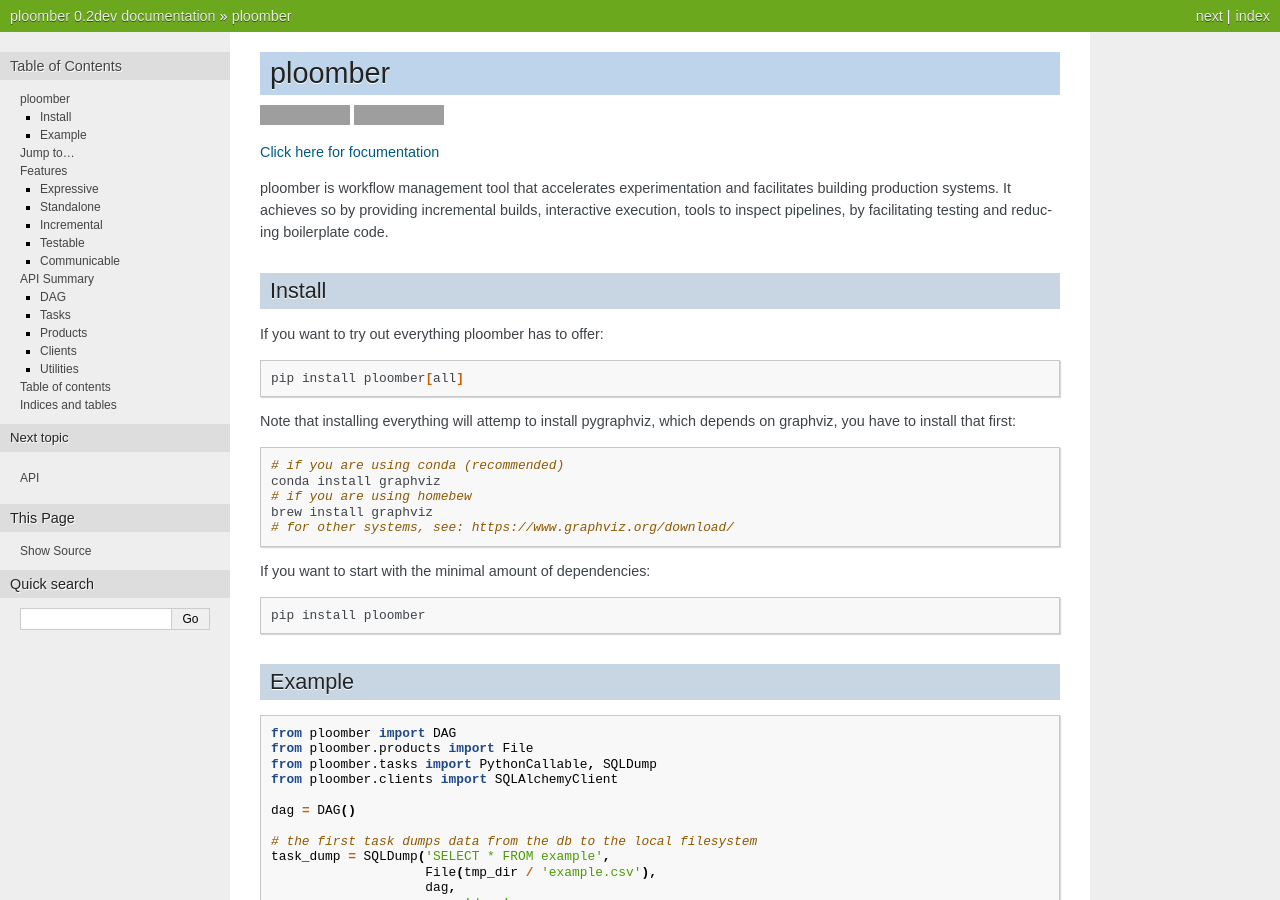
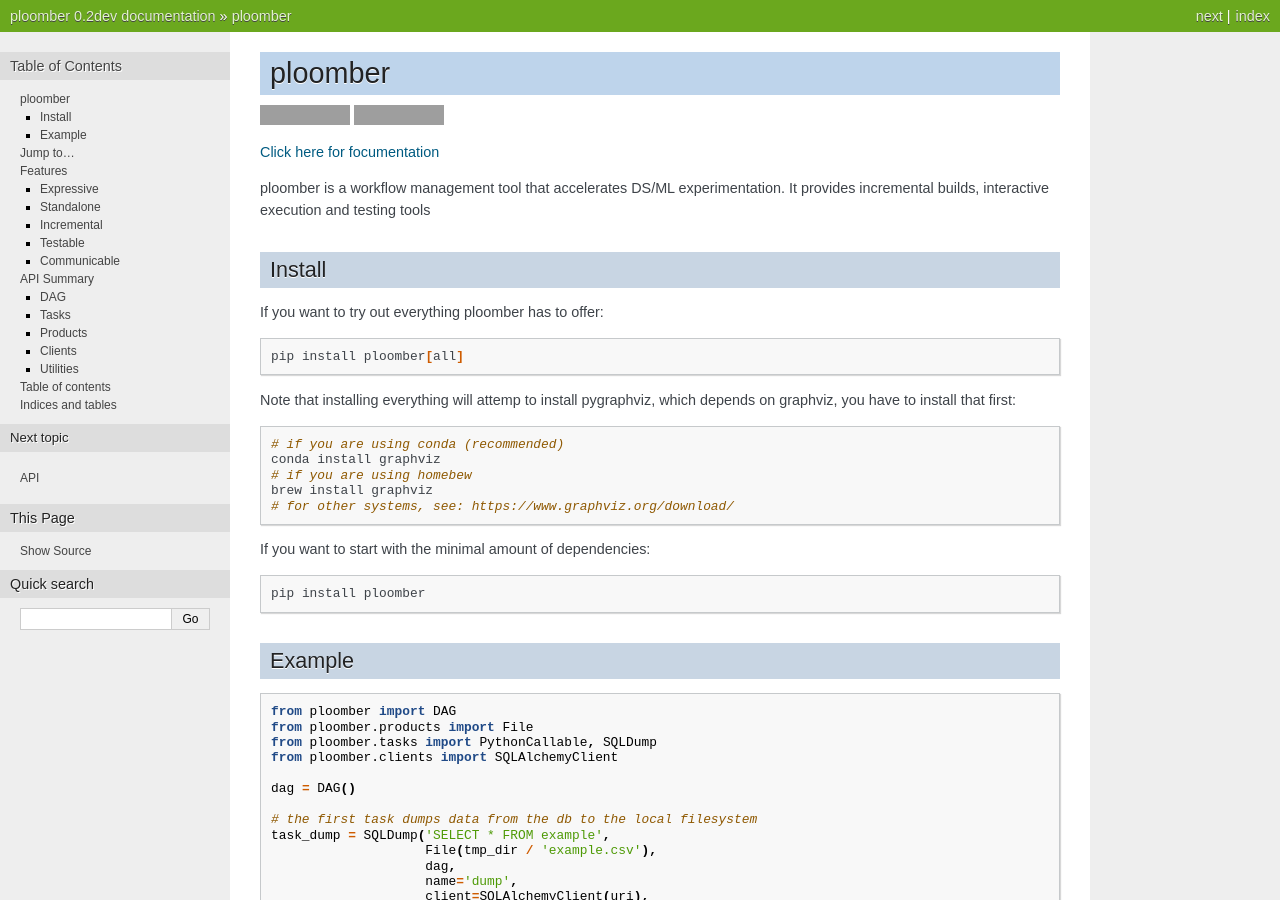
Before and after one commit to ploomber/ploomber, a Sphinx documentation site: the page built from doc/index.rst, in a window 1280 px wide and 900 px high. Built offline with Sphinx 7.4.7, drawn with Linux system fonts in a browser that asks for light colours; some of the changed text lies outside the part shown; grey boxes are pictures that could not be loaded.

Commit message:
a few doc updates

```diff
--- a/README.rst
+++ b/README.rst
@@ -11,10 +11,8 @@ ploomber
 
 `Click here for focumentation <https://ploomber.readthedocs.io/>`_
 
-ploomber is workflow management tool that accelerates experimentation and
-facilitates building production systems. It achieves so by providing
-incremental builds, interactive execution, tools to inspect pipelines, by
-facilitating testing and reducing boilerplate code.
+ploomber is a workflow management tool that accelerates DS/ML experimentation.
+It provides incremental builds, interactive execution and testing tools
 
 Install
 -------
--- a/doc/features.rst
+++ b/doc/features.rst
@@ -48,7 +48,8 @@ in which order, but where output will be stored and in which form.
 Standalone
 ----------
 
-ploomber is a Python package that requires no setup after being installed.
+ploomber's pipelines can be executed after creation, no need to setup a
+separate system.
 
 .. code-block:: python
 
@@ -61,7 +62,7 @@ ploomber is a Python package that requires no setup after being installed.
     # ...
     # ...
 
-    # dag can be executed right away after instantiated
+    # execute it
     dag.build()
 
 
```
Also changed, not shown: 1 other file.
